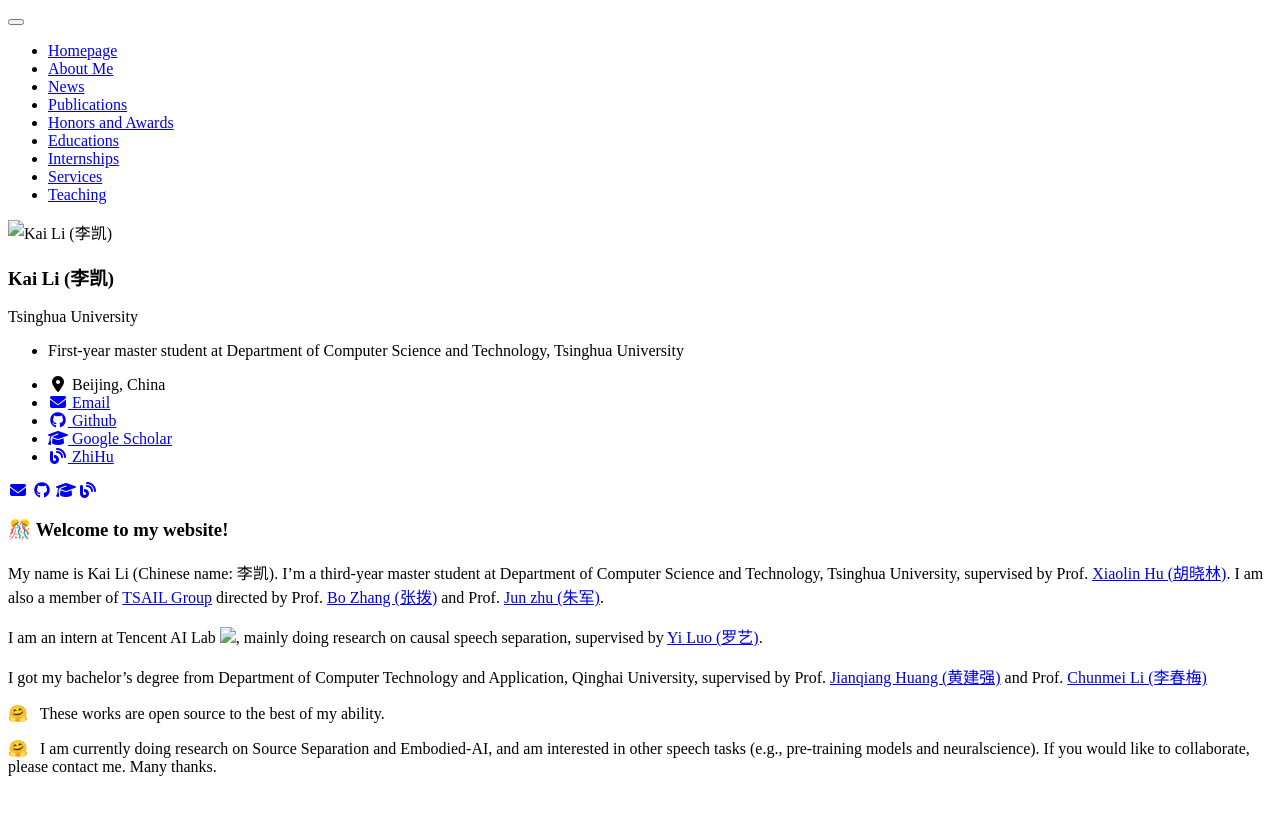
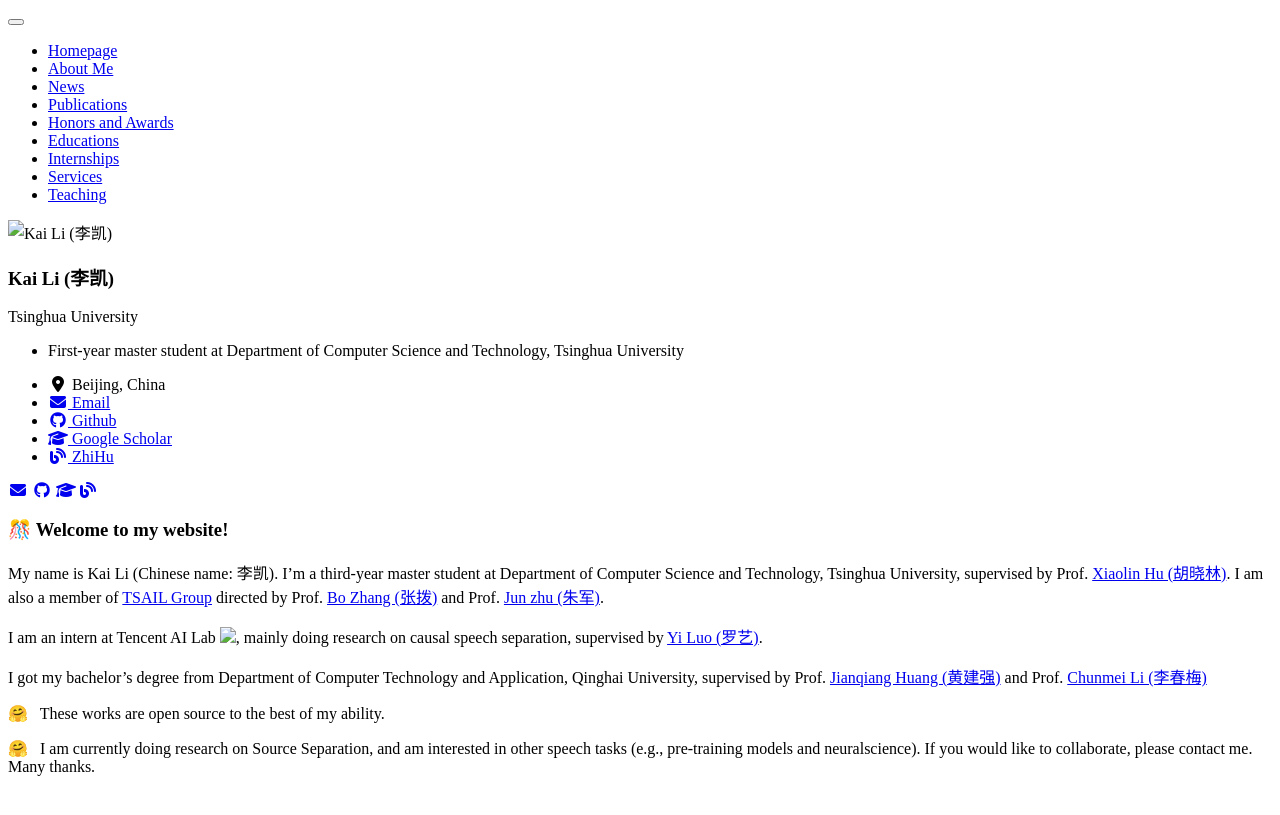
Before and after one commit to JusperLee/jusperlee.github.io, a Jekyll site: the page built from _pages/includes/intro.md, in a window 1280 px wide. Shown: the top 815 px of the page. Built offline with Jekyll 4.4.1, drawn with Linux system fonts in a browser that asks for light colours; nearby versions of some CDN libraries; our own code applies the rules of GitHub Pages for plain Markdown files.

Commit message:
Update intro.md

```diff
--- a/_pages/includes/intro.md
+++ b/_pages/includes/intro.md
@@ -8,4 +8,4 @@ I got my bachelor's degree from Department of Computer Technology and Applicatio
 
 🤗 &nbsp; These works are open source to the best of my ability.
 
-🤗 &nbsp; I am currently doing research on Source Separation and Embodied-AI, and am interested in other speech tasks (e.g., pre-training models and neuralscience). If you would like to collaborate, please contact me. Many thanks.
+🤗 &nbsp; I am currently doing research on Source Separation, and am interested in other speech tasks (e.g., pre-training models and neuralscience). If you would like to collaborate, please contact me. Many thanks.
```
